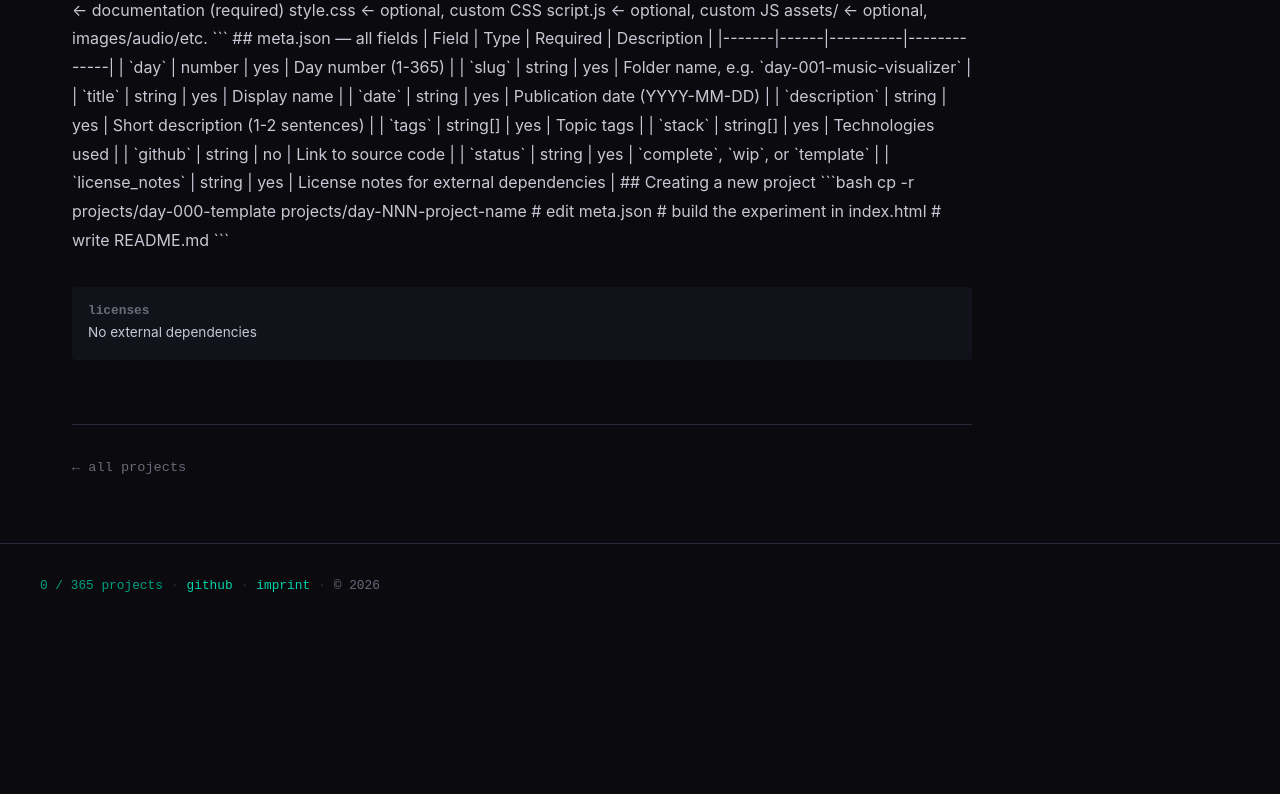
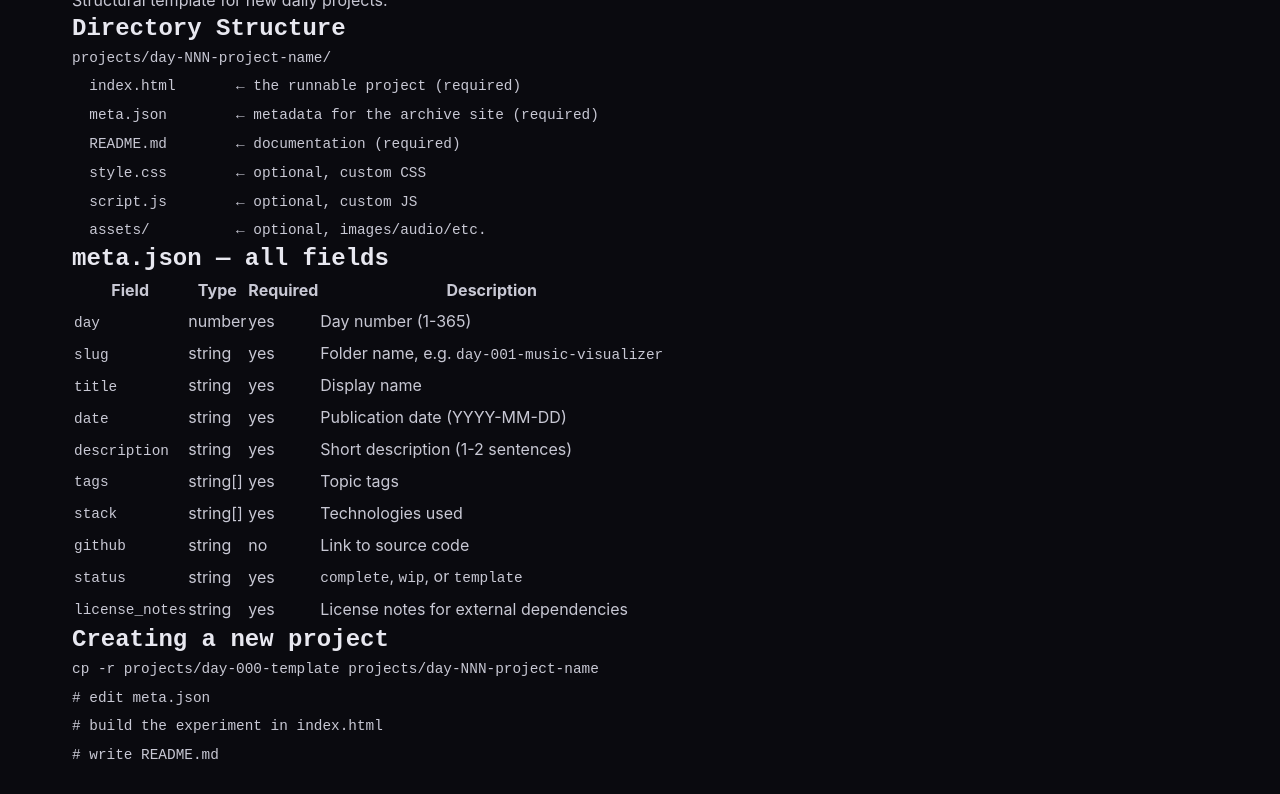
Before and after one commit to rxtxr/robinson-cursor, an Astro site: page /projects/day-000-template in a window 1280 px wide. Shown: the part 443-1237 px from the top of the page. Before the commit the page ends 1071 px from the top, so only its background shows below. Built offline with nearby package versions, Linux system fonts and the light colour scheme; Astro itself is replaced by a stand-in of ours.

Commit message:
fix readme rendering on detail page, show day-000 in grid
Parse project README.md through marked before rendering.
Show template projects in the grid (but not in the counter).
Expand day-000 meta.json to demonstrate all fields.

Co-Authored-By: Claude Opus 4.6 (1M context) <noreply@anthropic.com>

```diff
--- a/package.json
+++ b/package.json
@@ -12,6 +12,7 @@
     "astro": "astro"
   },
   "dependencies": {
-    "astro": "^6.1.1"
+    "astro": "^6.1.1",
+    "marked": "^17.0.5"
   }
 }
--- a/projects/day-000-template/meta.json
+++ b/projects/day-000-template/meta.json
@@ -3,10 +3,10 @@
   "slug": "day-000-template",
   "title": "Template — Project Scaffold",
   "date": "2026-03-28",
-  "description": "Structural template for new daily projects. Shows all meta.json fields and expected directory layout.",
-  "tags": ["template", "reference"],
-  "stack": ["HTML"],
-  "github": "",
+  "description": "Structural template for new daily projects. Demonstrates all meta.json fields and the expected directory layout at full extent.",
+  "tags": ["template", "reference", "scaffold", "documentation"],
+  "stack": ["HTML", "CSS", "JavaScript"],
+  "github": "https://github.com/rxtxr/robinson-cursor/tree/main/projects/day-000-template",
   "status": "template",
-  "license_notes": "No external dependencies"
+  "license_notes": "No external dependencies. Example entry: p5.js (MIT), Tone.js (MIT)"
 }
--- a/src/pages/index.astro
+++ b/src/pages/index.astro
@@ -1,9 +1,9 @@
 ---
 import Base from '../layouts/Base.astro';
 import ProjectCard from '../components/ProjectCard.astro';
-import { getProjects } from '../lib/projects.js';
+import { getAllProjects } from '../lib/projects.js';
 
-const projects = await getProjects();
+const projects = await getAllProjects();
 ---
 
 <Base title="robinson-cursor.com — 365 days of vibecoding">
--- a/src/pages/projects/[slug].astro
+++ b/src/pages/projects/[slug].astro
@@ -1,6 +1,7 @@
 ---
 import Base from '../../layouts/Base.astro';
 import { getAllProjects } from '../../lib/projects.js';
+import { marked } from 'marked';
 
 export async function getStaticPaths() {
   const projects = await getAllProjects();
@@ -16,7 +17,8 @@ const dayNum = String(project.day).padStart(3, '0');
 // Load README if it exists
 const readmeFiles = import.meta.glob('/projects/*/README.md', { query: '?raw', import: 'default', eager: true });
 const readmeKey = `/projects/${project.slug}/README.md`;
-const readmeContent = readmeFiles[readmeKey];
+const readmeRaw = readmeFiles[readmeKey];
+const readmeContent = readmeRaw ? marked.parse(readmeRaw) : null;
 
 // Get all projects for prev/next navigation
 const allProjects = await getAllProjects();
```
Also changed, not shown: 1 other file.
